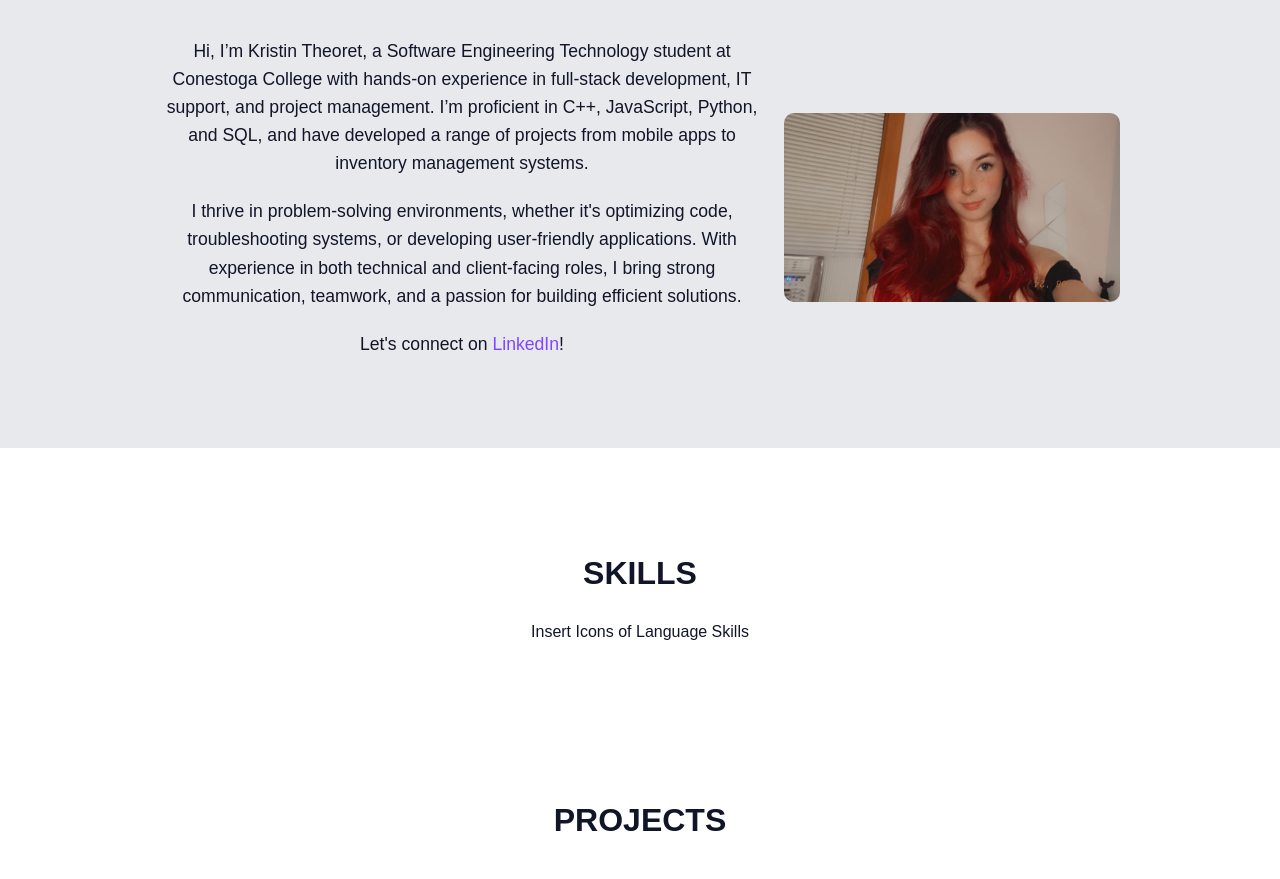
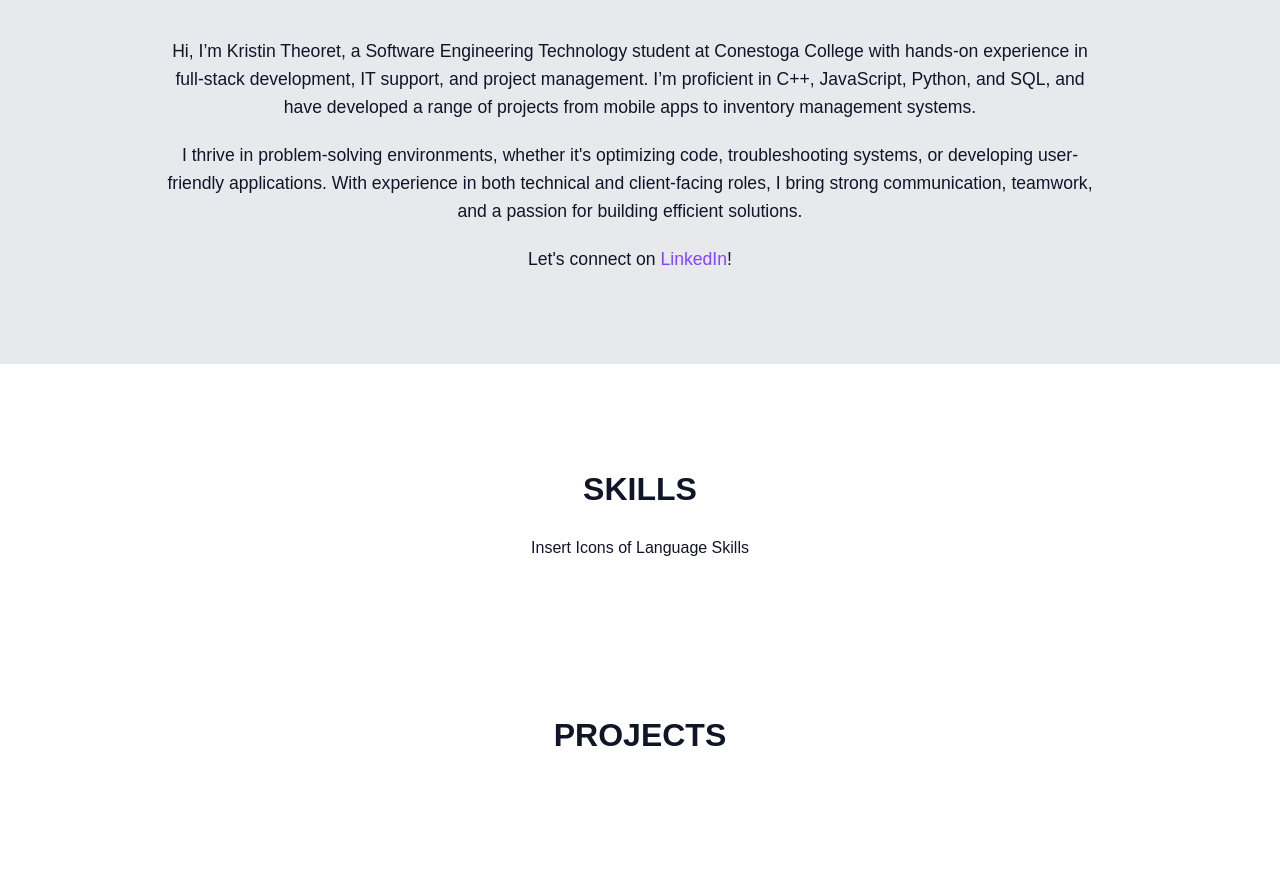
Before and after one commit to KristinnTh/kristinnth.github.io, a plain HTML site: page index.html in a window 1280 px wide. Shown: the part 1075-1954 px from the top of the page. Drawn offline with Linux system fonts and the light colour scheme.

Commit message:
Removed Image beside the about me section for unprofessionalism.

```diff
--- a/index.html
+++ b/index.html
@@ -65,8 +65,7 @@
                         <p>I thrive in problem-solving environments, whether it's optimizing code, troubleshooting systems, or developing user-friendly applications. With experience in both technical and client-facing roles, I bring strong communication, teamwork, and a passion for building efficient solutions.</p>
                         <p>Let's connect on <a href="https://www.linkedin.com/in/kristin-theoret/" target="_blank">LinkedIn</a>!</p>
                     </div>
-                    <img src="img/Profile4.jpg" alt="Kristin Theoret" class="about-img">
-                </div>
+                 </div>
             </section>
 
             <!-- ========== SKILLS SECTION ========== -->
```
